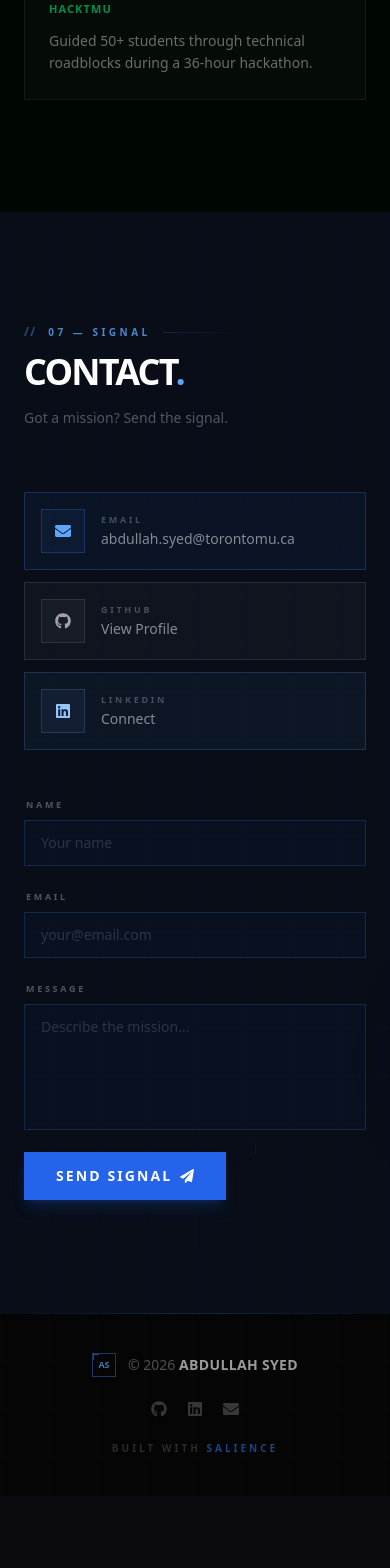
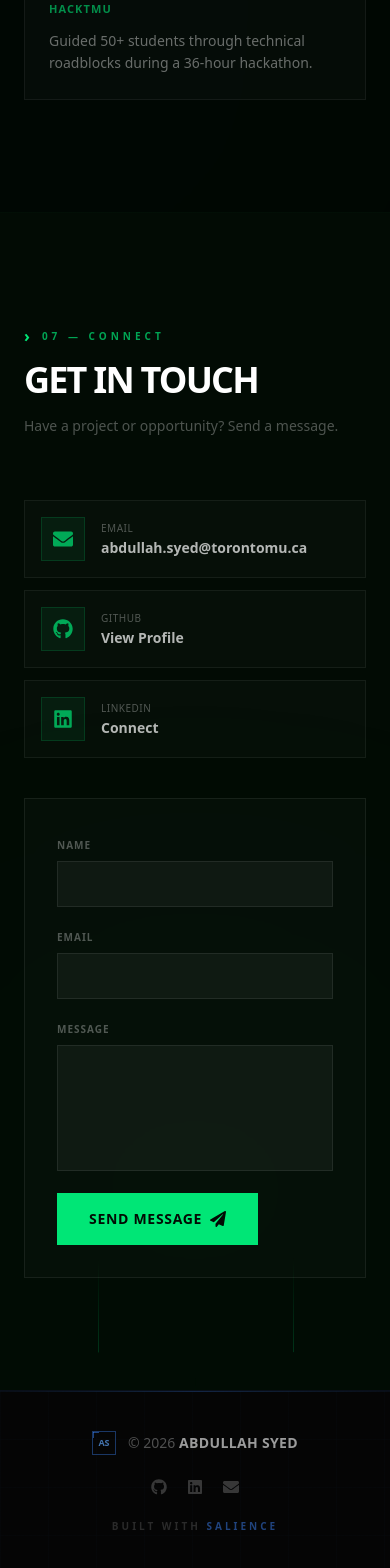
Before and after one commit to salienceenterprises-lab/portfolio-5f77b, a Next.js app: page /portfolio-5f77b/ in a window 390 px wide. Shown: the part 6244-7812 px from the top of the page. Before the commit the page ends 7740 px from the top, so only its background shows below. Built offline with nearby package versions, Linux system fonts and the light colour scheme.

Commit message:
Update app/components/contact.jsx via Portfolio SaaS

```diff
--- a/app/components/contact.jsx
+++ b/app/components/contact.jsx
@@ -1,5 +1,5 @@
 "use client";
-import React, { useState } from "react";
+import { useState } from "react";
 import { motion, AnimatePresence } from "framer-motion";
 import { FaPaperPlane, FaEnvelope, FaGithub, FaLinkedin, FaCheckCircle, FaCircleNotch } from "react-icons/fa";
 
@@ -16,7 +16,7 @@ export default function PortfolioContact({ data }) {
     if (!hasForm) return;
     setStatus("loading");
     try {
-      const res = await fetch("https://api.web3forms.com/submit", {
+      const response = await fetch("https://api.web3forms.com/submit", {
         method: "POST",
         headers: { "Content-Type": "application/json", Accept: "application/json" },
         body: JSON.stringify({
@@ -27,187 +27,166 @@ export default function PortfolioContact({ data }) {
           botcheck: "",
         }),
       });
-      const result = await res.json();
+      const result = await response.json();
       if (result.success) {
         setStatus("success");
         setFormData({ name: "", email: "", message: "" });
         setTimeout(() => setStatus("idle"), 5000);
-      } else {
-        setStatus("error");
-      }
-    } catch {
-      setStatus("error");
-    }
+      } else setStatus("error");
+    } catch { setStatus("error"); }
   };
 
   const contactLinks = [
-    { show: data?.email,    icon: FaEnvelope,  label: "Email",    value: data?.email,    href: `mailto:${data?.email}`, color: "text-blue-400",   border: "border-blue-500/25",  bg: "bg-blue-500/[0.06]"  },
-    { show: data?.github,   icon: FaGithub,    label: "GitHub",   value: "View Profile", href: data?.github,            color: "text-white/60",   border: "border-white/10",     bg: "bg-white/[0.03]"     },
-    { show: data?.linkedin, icon: FaLinkedin,  label: "LinkedIn", value: "Connect",      href: data?.linkedin,          color: "text-blue-300",   border: "border-blue-400/20",  bg: "bg-blue-400/[0.06]"  },
-  ].filter((l) => l.show);
+    { show: data?.email, icon: FaEnvelope, label: "Email", value: data?.email, href: `mailto:${data?.email}` },
+    { show: data?.github, icon: FaGithub, label: "GitHub", value: "View Profile", href: data?.github },
+    { show: data?.linkedin, icon: FaLinkedin, label: "LinkedIn", value: "Connect", href: data?.linkedin },
+  ].filter(l => l.show);
 
   if (!hasForm && contactLinks.length === 0) return null;
 
   return (
-    <section id="contact" className="relative py-28 px-6 overflow-hidden bg-[#080d18]">
+    <section id="contact" className="relative py-28 px-6 overflow-hidden bg-[#020b04]">
 
-      {/* Electric ambient */}
-      <motion.div
-        animate={{ scale: [1, 1.15, 1], opacity: [0.04, 0.09, 0.04] }}
-        transition={{ duration: 9, repeat: Infinity, ease: "easeInOut" }}
-        className="absolute bottom-0 left-1/2 -translate-x-1/2 w-[800px] h-[500px] bg-blue-500/10 rounded-full blur-[160px] pointer-events-none"
-      />
-      <div className="absolute inset-0 bg-[linear-gradient(rgba(59,130,246,0.02)_1px,transparent_1px),linear-gradient(90deg,rgba(59,130,246,0.02)_1px,transparent_1px)] bg-[size:48px_48px] pointer-events-none" />
-
-      {/* Electric pulse lines from bottom */}
-      {[0, 1, 2].map((i) => (
-        <motion.div
-          key={i}
-          animate={{ scaleY: [0, 1], opacity: [0.2, 0] }}
-          transition={{ duration: 4, repeat: Infinity, delay: i * 1.3, ease: "easeOut", transformOrigin: "bottom" }}
-          className="absolute bottom-0 left-1/2 -translate-x-1/2 w-px bg-gradient-to-t from-blue-400/40 to-transparent pointer-events-none"
-          style={{ height: `${180 + i * 80}px`, marginLeft: `${(i - 1) * 60}px` }}
-        />
+      <div className="absolute inset-0 pointer-events-none">
+        <div className="absolute bottom-0 left-1/2 -translate-x-1/2 w-[700px] h-[400px] rounded-full blur-[200px]"
+          style={{ background: "radial-gradient(ellipse, rgba(0,230,118,0.07), transparent 70%)" }} />
+        <div className="absolute inset-0 bg-[linear-gradient(rgba(0,230,118,0.015)_1px,transparent_1px)] bg-[size:64px]" />
+        {/* Rising vertical pulses */}
+        {[25, 50, 75].map((left, i) => (
+          <motion.div key={i}
+            animate={{ y: ["100%", "-100%"], opacity: [0, 0.3, 0] }}
+            transition={{ duration: 4 + i, repeat: Infinity, delay: i * 1.3, ease: "linear" }}
+            className="absolute bottom-0 w-px h-24"
+            style={{ left: `${left}%`, background: "linear-gradient(to top, #00e676, transparent)" }} />
         ))}
+      </div>
 
       <div className="max-w-4xl mx-auto relative z-10">
 
-        {/* Section label */}
-        <motion.div
-          initial={{ opacity: 0, x: -20 }}
-          whileInView={{ opacity: 1, x: 0 }}
-          viewport={{ once: true }}
-          transition={{ duration: 0.5 }}
-          className="flex items-center gap-3 mb-3"
-        >
-          <span className="text-blue-400/40 font-black text-xs tracking-widest select-none">{"//"}</span>
-          <span className="text-[10px] font-black tracking-[0.35em] uppercase text-blue-400/80">07 — Signal</span>
-          <div className="flex-1 h-px bg-gradient-to-r from-blue-500/20 to-transparent max-w-[80px]" />
+        <motion.div initial={{ opacity: 0, x: -20 }} whileInView={{ opacity: 1, x: 0 }}
+          viewport={{ once: true }} transition={{ duration: 0.6 }}
+          className={`flex items-center gap-3 mb-3 ${!hasForm ? "justify-center" : ""}`}>
+          <span className="font-black text-base" style={{ color: "#00e676" }}>›</span>
+          <span className="text-[10px] font-black tracking-[0.4em] uppercase"
+            style={{ color: "rgba(0,230,118,0.7)" }}>07 — Connect</span>
         </motion.div>
 
-        <motion.h2
-          initial={{ opacity: 0, y: 18 }}
-          whileInView={{ opacity: 1, y: 0 }}
-          viewport={{ once: true }}
-          transition={{ duration: 0.6, delay: 0.05 }}
-          className="text-4xl sm:text-6xl font-black tracking-tighter text-white mb-4 uppercase"
-        >
-          Contact<span className="text-blue-400">.</span>
+        <motion.h2 initial={{ opacity: 0, y: 20 }} whileInView={{ opacity: 1, y: 0 }}
+          viewport={{ once: true }} transition={{ duration: 0.7, delay: 0.05 }}
+          className={`text-4xl sm:text-5xl font-black tracking-tighter text-white mb-4 uppercase ${!hasForm ? "text-center" : ""}`}>
+          Get In Touch
         </motion.h2>
-
-        <motion.p
-          initial={{ opacity: 0 }}
-          whileInView={{ opacity: 1 }}
-          viewport={{ once: true }}
-          transition={{ duration: 0.5, delay: 0.15 }}
-          className="text-white/30 text-sm mb-16 max-w-sm"
-        >
-          {hasForm ? "Got a mission? Send the signal." : "Open comms — find me across the web."}
+        <motion.p initial={{ opacity: 0 }} whileInView={{ opacity: 1 }} viewport={{ once: true }}
+          transition={{ duration: 0.6, delay: 0.15 }}
+          className={`text-sm mb-16 max-w-md ${!hasForm ? "text-center mx-auto" : ""}`}
+          style={{ color: "rgba(255,255,255,0.3)" }}>
+          {hasForm ? "Have a project or opportunity? Send a message." : "Find me across the web."}
         </motion.p>
 
-        <div className={`grid gap-10 ${hasForm ? "grid-cols-1 lg:grid-cols-5" : "max-w-md"}`}>
+        <div className={`grid gap-10 ${hasForm ? "grid-cols-1 lg:grid-cols-5" : "grid-cols-1 max-w-md mx-auto"}`}>
 
-          {/* Contact links */}
-          <motion.div
-            initial={{ opacity: 0, x: hasForm ? -30 : 0 }}
-            whileInView={{ opacity: 1, x: 0 }}
-            viewport={{ once: true }}
-            transition={{ type: "spring", stiffness: 100, damping: 20 }}
-            className={`${hasForm ? "lg:col-span-2" : ""} space-y-3`}
-          >
+          {/* Links */}
+          <motion.div initial={{ opacity: 0, x: hasForm ? -40 : 0 }} whileInView={{ opacity: 1, x: 0 }}
+            viewport={{ once: true }} transition={{ type: "spring", stiffness: 100, damping: 20 }}
+            className={`${hasForm ? "lg:col-span-2" : ""} space-y-3`}>
             {contactLinks.map((link, i) => (
-              <motion.a
-                key={i}
-                href={link.href}
-                target="_blank"
-                rel="noopener noreferrer"
+              <motion.a key={i} href={link.href} target="_blank" rel="noopener noreferrer"
                 whileHover={{ x: 6 }}
-                transition={{ type: "spring", stiffness: 300 }}
-                className={`group flex items-center gap-4 p-4 ${link.bg} border ${link.border} hover:border-blue-400/50 hover:shadow-[0_4px_24px_rgba(59,130,246,0.15)] transition-all duration-300`}
-              >
-                <div className={`w-11 h-11 ${link.bg} border ${link.border} flex items-center justify-center flex-shrink-0 group-hover:scale-110 transition-transform duration-300`}>
-                  <link.icon className={`w-4 h-4 ${link.color}`} />
+                className="group flex items-center gap-4 p-4 transition-all duration-300"
+                style={{
+                  background: "rgba(255,255,255,0.02)",
+                  border: "1px solid rgba(255,255,255,0.06)",
+                }}
+                onMouseEnter={(e) => e.currentTarget.style.borderColor = "rgba(0,230,118,0.25)"}
+                onMouseLeave={(e) => e.currentTarget.style.borderColor = "rgba(255,255,255,0.06)"}>
+                <div className="w-11 h-11 flex items-center justify-center flex-shrink-0 transition-all duration-300"
+                  style={{ background: "rgba(0,230,118,0.06)", border: "1px solid rgba(0,230,118,0.15)" }}>
+                  <link.icon className="w-5 h-5" style={{ color: "rgba(0,230,118,0.7)" }} />
                 </div>
                 <div>
-                  <p className="text-[9px] font-black uppercase tracking-[0.3em] text-white/25 mb-0.5">{link.label}</p>
-                  <p className="text-sm text-white/50 group-hover:text-white/90 transition-colors duration-300">{link.value}</p>
+                  <p className="text-[10px] uppercase tracking-wider mb-0.5"
+                    style={{ color: "rgba(255,255,255,0.3)" }}>{link.label}</p>
+                  <p className="text-sm font-bold text-white/70 group-hover:text-white transition-colors">{link.value}</p>
                 </div>
               </motion.a>
             ))}
           </motion.div>
 
-          {/* Contact form */}
+          {/* Form */}
           {hasForm && (
-            <motion.div
-              initial={{ opacity: 0, y: 20 }}
-              whileInView={{ opacity: 1, y: 0 }}
-              viewport={{ once: true }}
-              transition={{ type: "spring", stiffness: 100, damping: 20, delay: 0.15 }}
-              className="lg:col-span-3"
-            >
+            <motion.div initial={{ opacity: 0, scale: 0.96 }} whileInView={{ opacity: 1, scale: 1 }}
+              viewport={{ once: true }} transition={{ type: "spring", stiffness: 100, damping: 20, delay: 0.2 }}
+              className="lg:col-span-3">
+              <div className="p-8"
+                style={{
+                  background: "rgba(255,255,255,0.02)",
+                  border: "1px solid rgba(255,255,255,0.07)",
+                }}>
                 <form onSubmit={handleSubmit} className="space-y-4">
                   <div className="grid grid-cols-1 sm:grid-cols-2 gap-4">
                     {["name", "email"].map((field) => (
                       <div key={field} className="space-y-1.5">
-                      <label className="text-[9px] font-black uppercase tracking-[0.3em] text-white/30 ml-0.5">{field}</label>
-                      <input
-                        name={field}
-                        type={field === "email" ? "email" : "text"}
-                        value={formData[field]}
-                        onChange={handleChange}
-                        required
-                        placeholder={field === "email" ? "your@email.com" : "Your name"}
-                        className="w-full px-4 py-3 bg-blue-500/[0.04] border border-blue-500/20 text-sm text-white placeholder-white/15 focus:outline-none focus:border-blue-400/60 focus:bg-blue-500/[0.07] transition-all duration-300"
-                      />
+                        <label className="text-[10px] font-black uppercase tracking-widest"
+                          style={{ color: "rgba(255,255,255,0.3)" }}>
+                          {field === "name" ? "Name" : "Email"}
+                        </label>
+                        <input name={field} type={field === "email" ? "email" : "text"}
+                          value={formData[field]} onChange={handleChange} required
+                          className="w-full px-4 py-3 text-sm text-white transition-all outline-none"
+                          style={{
+                            background: "rgba(255,255,255,0.04)",
+                            border: "1px solid rgba(255,255,255,0.08)",
+                            color: "rgba(255,255,255,0.85)",
+                          }}
+                          onFocus={(e) => { e.target.style.borderColor = "rgba(0,230,118,0.4)"; e.target.style.background = "rgba(0,230,118,0.04)"; }}
+                          onBlur={(e) => { e.target.style.borderColor = "rgba(255,255,255,0.08)"; e.target.style.background = "rgba(255,255,255,0.04)"; }} />
                       </div>
                     ))}
                   </div>
-
                   <div className="space-y-1.5">
-                  <label className="text-[9px] font-black uppercase tracking-[0.3em] text-white/30 ml-0.5">Message</label>
-                  <textarea
-                    name="message"
-                    value={formData.message}
-                    onChange={handleChange}
-                    required
-                    rows={5}
-                    placeholder="Describe the mission..."
-                    className="w-full px-4 py-3 bg-blue-500/[0.04] border border-blue-500/20 text-sm text-white placeholder-white/15 focus:outline-none focus:border-blue-400/60 focus:bg-blue-500/[0.07] transition-all duration-300 resize-none"
-                  />
+                    <label className="text-[10px] font-black uppercase tracking-widest"
+                      style={{ color: "rgba(255,255,255,0.3)" }}>Message</label>
+                    <textarea name="message" value={formData.message} onChange={handleChange}
+                      required rows={5}
+                      className="w-full px-4 py-3 text-sm text-white transition-all outline-none resize-none"
+                      style={{
+                        background: "rgba(255,255,255,0.04)",
+                        border: "1px solid rgba(255,255,255,0.08)",
+                        color: "rgba(255,255,255,0.85)",
+                      }}
+                      onFocus={(e) => { e.target.style.borderColor = "rgba(0,230,118,0.4)"; e.target.style.background = "rgba(0,230,118,0.04)"; }}
+                      onBlur={(e) => { e.target.style.borderColor = "rgba(255,255,255,0.08)"; e.target.style.background = "rgba(255,255,255,0.04)"; }} />
                   </div>
 
-                <motion.button
-                  type="submit"
+                  <motion.button type="submit"
                     disabled={status === "loading" || status === "success"}
-                  whileHover={{ scale: 1.02, boxShadow: "0 0 30px rgba(59,130,246,0.35)" }}
-                  whileTap={{ scale: 0.98 }}
-                  className={`inline-flex items-center gap-3 px-8 py-3.5 text-sm font-black uppercase tracking-[0.15em] transition-all duration-300 ${
-                    status === "success"
-                      ? "bg-emerald-600 text-white"
-                      : "bg-blue-600 hover:bg-blue-500 text-white shadow-lg shadow-blue-600/20"
-                  }`}
-                >
+                    whileHover={{ scale: 1.02 }} whileTap={{ scale: 0.98 }}
+                    className="inline-flex items-center gap-3 px-8 py-4 text-sm font-black uppercase tracking-wider transition-all duration-300"
+                    style={{
+                      background: status === "success" ? "rgba(0,230,118,0.85)" : "#00e676",
+                      color: "#020b04",
+                    }}>
                     <AnimatePresence mode="wait">
                       {status === "loading" ? (
-                      <motion.span key="l" initial={{ opacity: 0 }} animate={{ opacity: 1 }} className="flex items-center gap-2">
+                        <motion.span key="loading" initial={{ opacity: 0 }} animate={{ opacity: 1 }}
+                          className="flex items-center gap-2">
                           <FaCircleNotch className="w-4 h-4 animate-spin" /> Sending...
                         </motion.span>
                       ) : status === "success" ? (
-                      <motion.span key="s" initial={{ y: 10, opacity: 0 }} animate={{ y: 0, opacity: 1 }} className="flex items-center gap-2">
-                        <FaCheckCircle className="w-4 h-4" /> Transmitted
+                        <motion.span key="success" initial={{ y: 10, opacity: 0 }} animate={{ y: 0, opacity: 1 }}
+                          className="flex items-center gap-2">
+                          <FaCheckCircle className="w-4 h-4" /> Sent!
                         </motion.span>
                       ) : (
-                      <motion.span key="i" initial={{ opacity: 0 }} animate={{ opacity: 1 }} className="flex items-center gap-2">
-                        Send Signal <FaPaperPlane className="w-3.5 h-3.5" />
+                        <motion.span key="idle" initial={{ opacity: 0 }} animate={{ opacity: 1 }}
+                          className="flex items-center gap-2">
+                          Send Message <FaPaperPlane className="w-4 h-4" />
                         </motion.span>
                       )}
                     </AnimatePresence>
                   </motion.button>
-
-                {status === "error" && (
-                  <p className="text-xs text-red-400 mt-2">Transmission failed. Please try again.</p>
-                )}
                 </form>
+              </div>
             </motion.div>
           )}
         </div>
```
Lines whose indentation alone changed are shown as unchanged.
